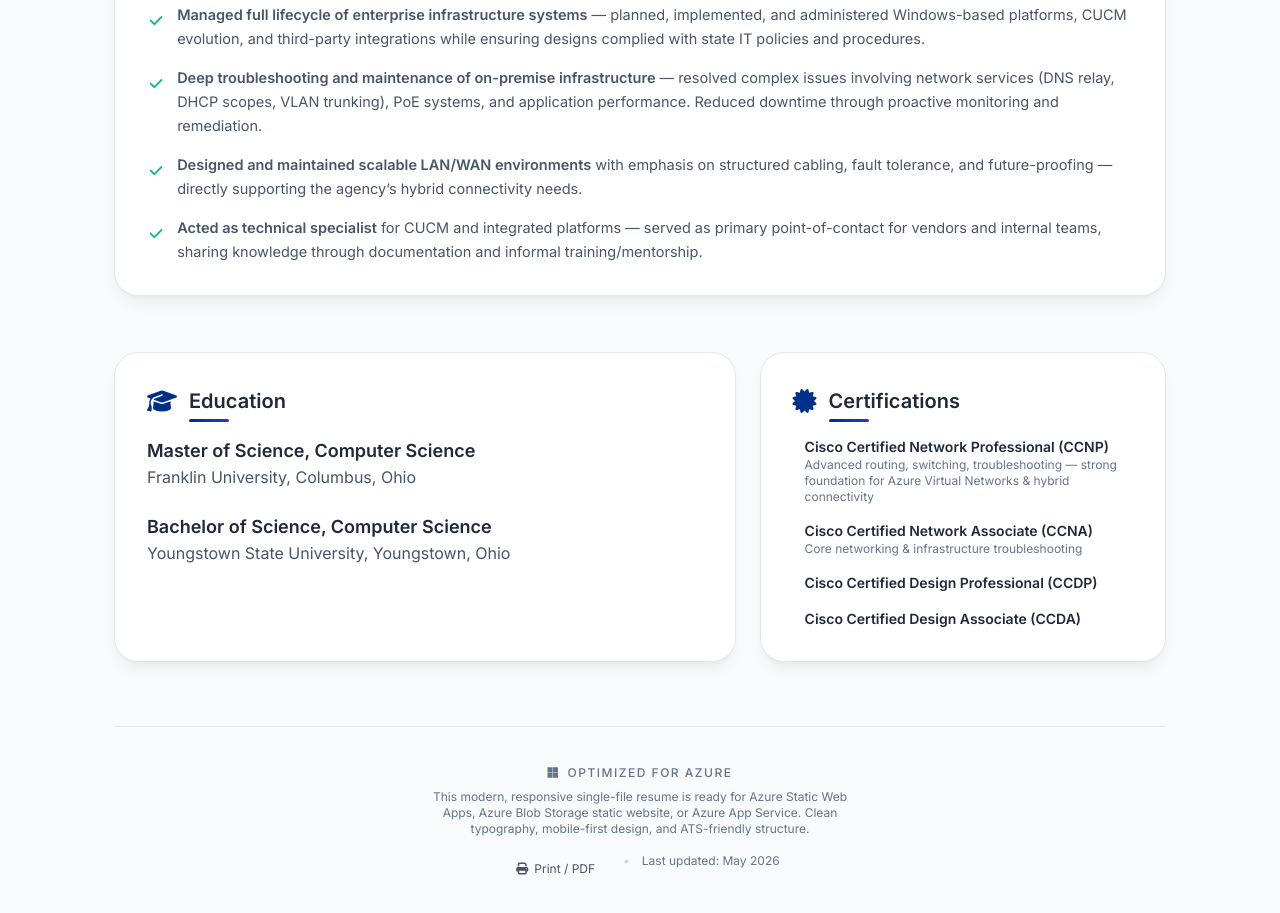
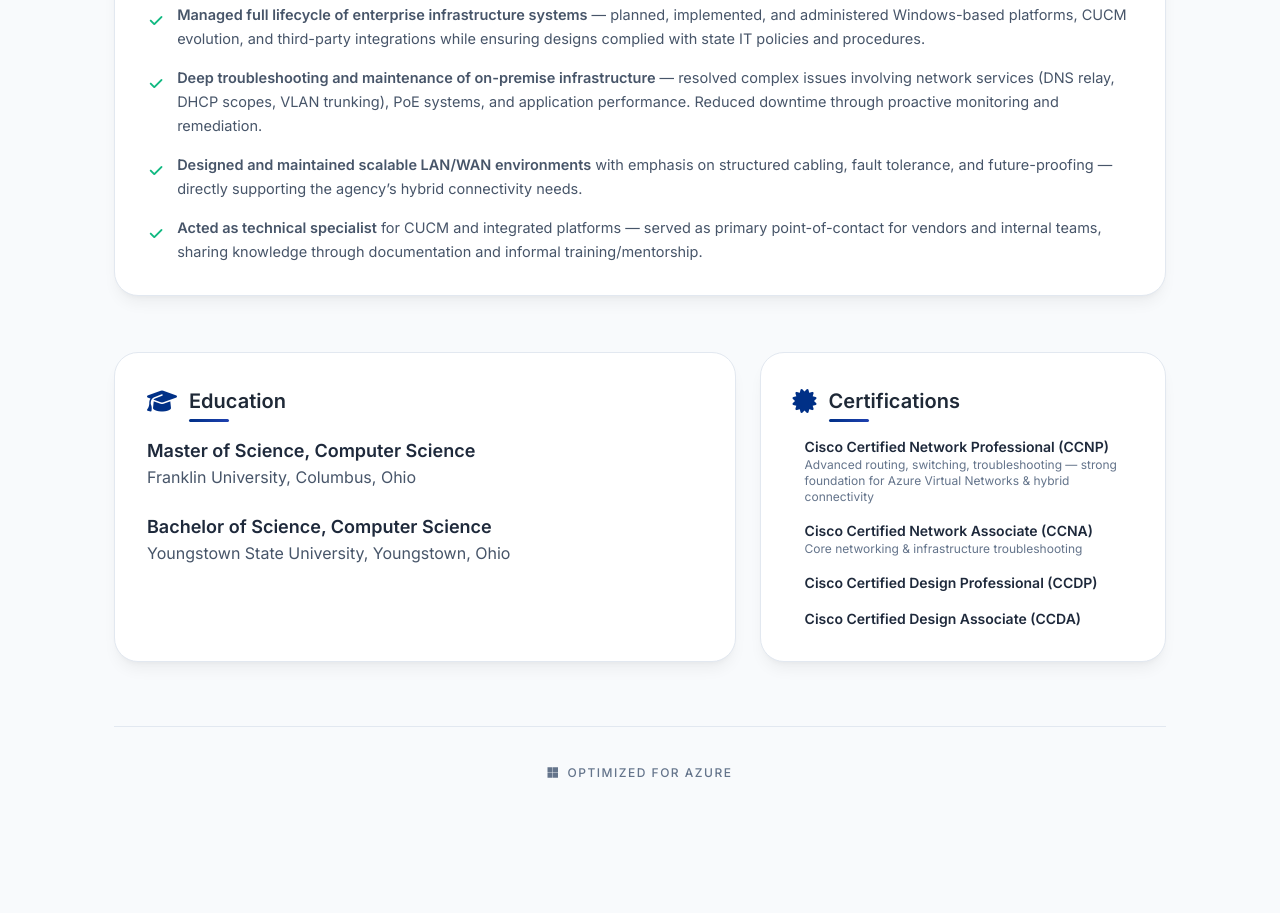
Before and after one commit to drnomadoh/doug-rakocy-resume, a website: page index.html in a window 1280 px wide. Shown: the part 2134-3047 px from the top of the page. After the commit the page ends 2987 px from the top, so only its background shows below. Drawn offline with nearby package versions, Linux system fonts and the light colour scheme.

Commit message:
Remove description and last updated info from index.html
Removed description paragraph and last updated info from the resume section.

```diff
--- a/index.html
+++ b/index.html
@@ -491,15 +491,6 @@
                     <i class="fa-brands fa-microsoft"></i>
                     <span>OPTIMIZED FOR AZURE</span>
                 </div>
-                <p class="text-xs text-slate-500">This modern, responsive single-file resume is ready for Azure Static Web Apps, Azure Blob Storage static website, or Azure App Service. Clean typography, mobile-first design, and ATS-friendly structure.</p>
-
-                <div class="mt-4 flex justify-center gap-x-3 text-xs">
-                    <a href="#" onclick="window.print()" class="inline-flex items-center gap-x-1.5 px-4 py-2 text-slate-600 hover:text-slate-900 transition-colors">
-                        <i class="fa-solid fa-print"></i> <span>Print / PDF</span>
-                    </a>
-                    <span class="text-slate-300">•</span>
-                    <span class="text-slate-500">Last updated: May 2026</span>
-                </div>
             </div>
         </div>
 
```
